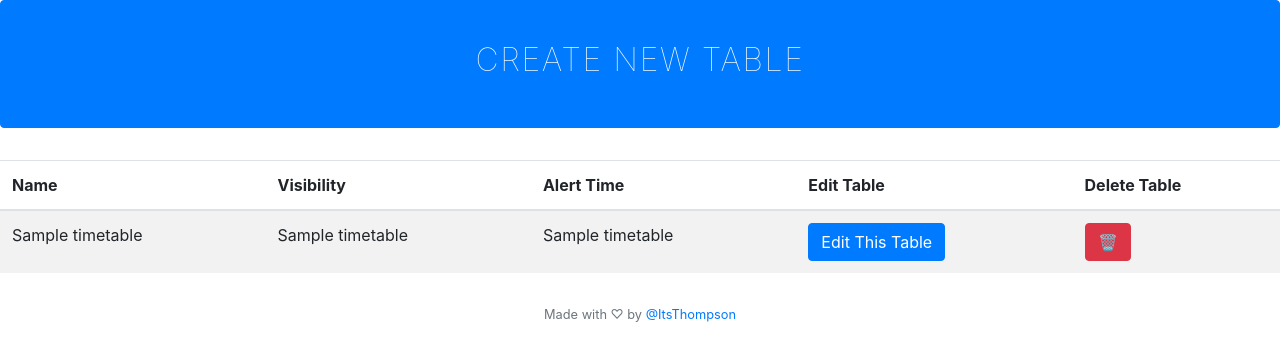
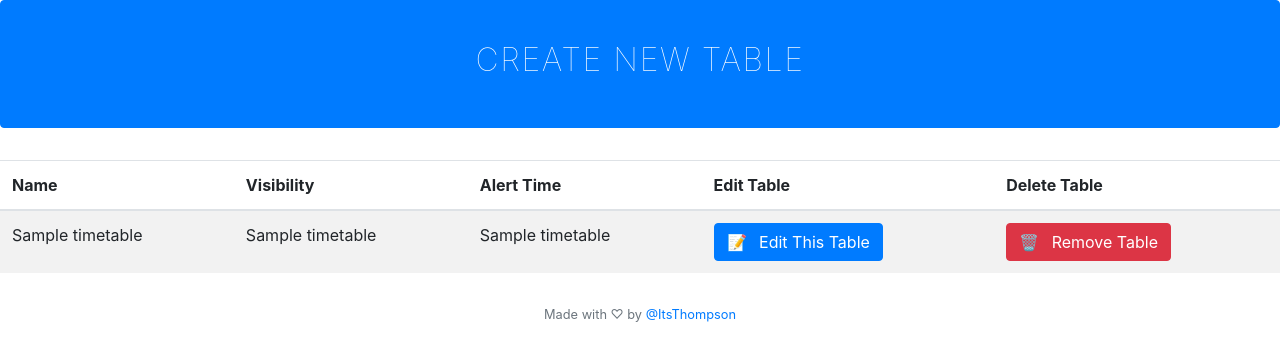
Before and after one commit to ItsThompson/timepulse, a Flask app: page /timetable in a window 1280 px wide. Shown: the part 80-441 px from the top of the page. Run offline with Flask 2, Linux system fonts and the light colour scheme; the visitor is signed in with stand-in values (Sample User, id 1); a database or web service that is not in the repository returns one stand-in record (values such as "Sample title"); some libraries are stand-ins or nearby versions.

Commit message:
😀Added Emoji Spanner

```diff
--- a/templates/timetable.html
+++ b/templates/timetable.html
@@ -81,6 +81,9 @@
             name="open-timetable"
             value="{{i[2]}}"
           >
+            <span style="padding-right: .5rem;">
+              📝
+            </span>
             Edit This Table
           </button>
         </form>
@@ -94,7 +97,10 @@
             name="delete-timetable"
             value="{{i[2]}}"
           >
-          🗑️
+          <span style="padding-right: .5rem;">
+            🗑️
+          </span>
+          Remove Table
           </button>
         </form>
       </td>
```
